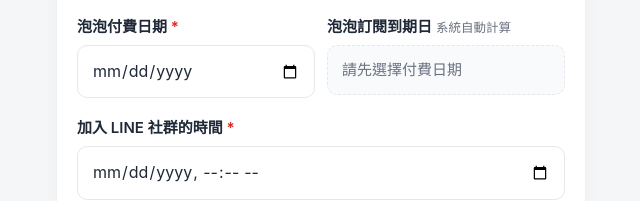
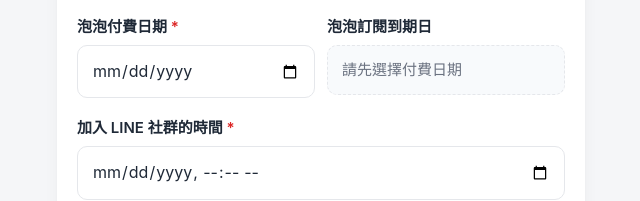
Before and after one commit to kamatsao-alt/line-verify, a plain HTML site: page index.html in a window 1280 px wide. Shown: the part 475-676 px from the top of the page, 319-959 px from the left. Drawn offline with Linux system fonts and the light colour scheme.

Commit message:
Add files via upload

```diff
--- a/index.html
+++ b/index.html
@@ -149,7 +149,7 @@
           <input type="date" id="payDate" required>
         </div>
         <div>
-          <label class="f">泡泡訂閱到期日<small>系統自動計算</small></label>
+          <label class="f">泡泡訂閱到期日</label>
           <div class="expbox" id="expireBox">請先選擇付費日期</div>
         </div>
       </div>
```
